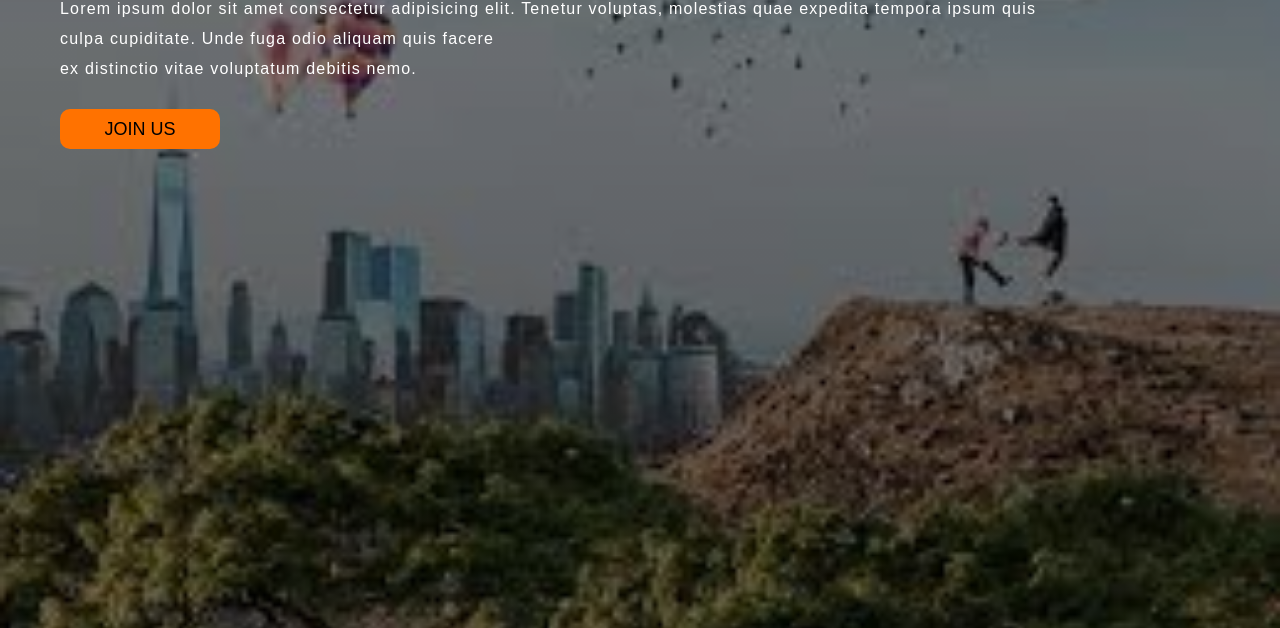
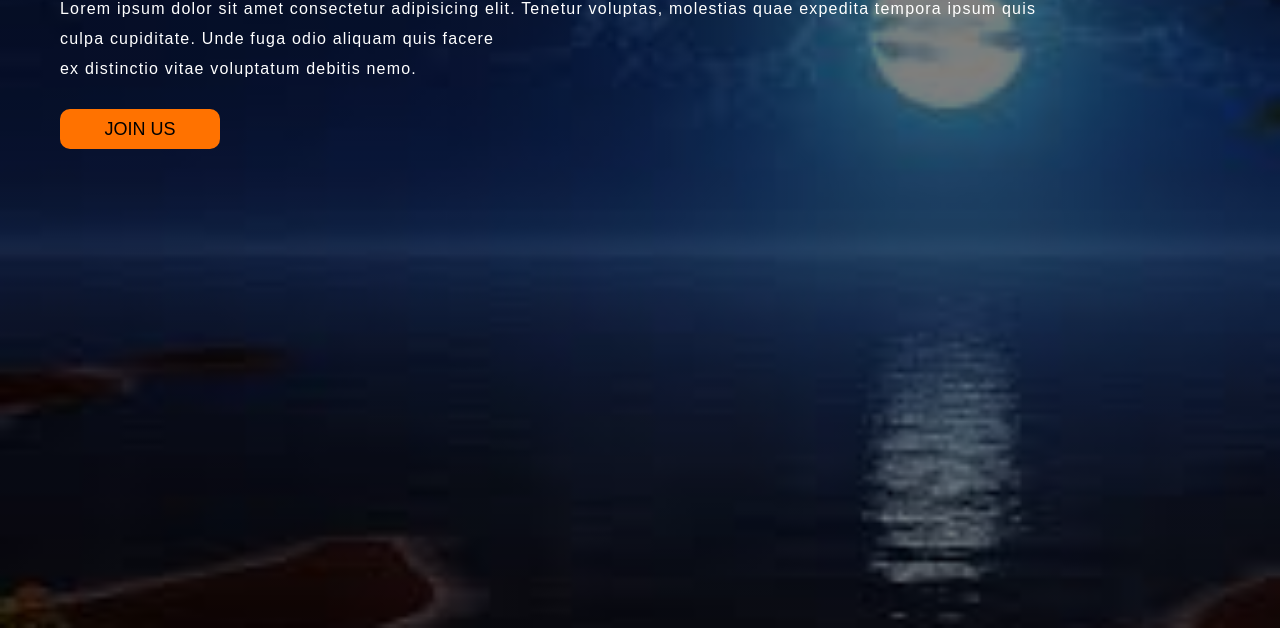
Before and after one commit to sabaislam2021/Course, a plain HTML site: page index.html in a window 1280 px wide. Shown: the part 352-980 px from the top of the page. Drawn offline with Linux system fonts and the light colour scheme.

Commit message:
Web Design

```diff
--- a/style.css
+++ b/style.css
@@ -6,7 +6,7 @@
 
  .main{
      width: 100%;
-     background: linear-gradient(to top, rgba(0,0,0,0.5)50%, rgba(0,0,0,0.5)50%),url(silu.jpg);
+     background: linear-gradient(to top, rgba(0,0,0,0.5)50%, rgba(0,0,0,0.5)50%),url(siu.jpg);
      background-position: center;
      background-size: cover;
      height: 109vh;
```
Also changed, not shown: silu.jpg (deleted), siu.jpg (added).
